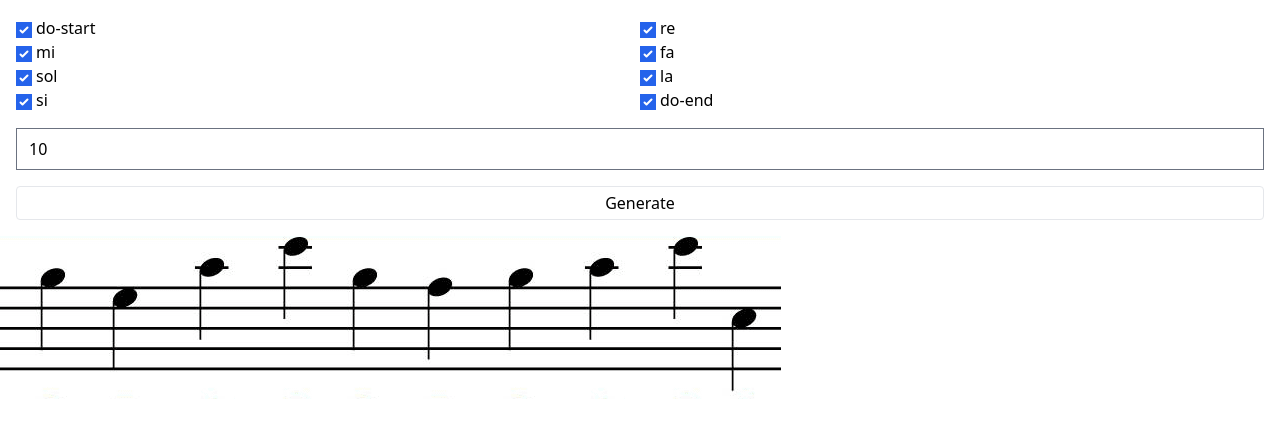
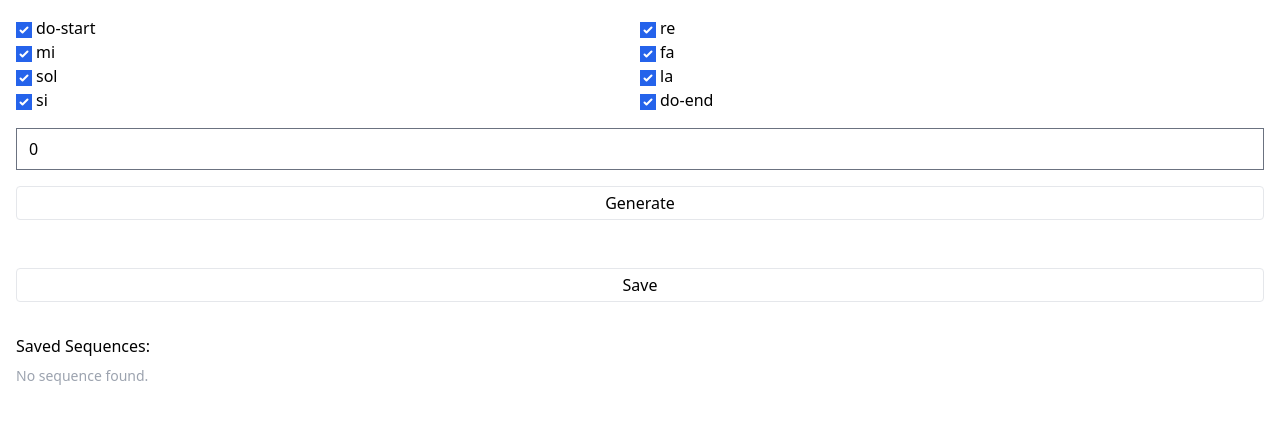
Before and after one commit to djawad98/notello, a Vue app: page / in a window 1280 px wide. Shown: the top 430 px of the page. Built offline with nearby package versions, Linux system fonts and the light colour scheme.

Commit message:
implement actions

```diff
--- a/src/views/HomeView.vue
+++ b/src/views/HomeView.vue
@@ -3,13 +3,25 @@ import { ref, watch, watchEffect } from 'vue'
 import { sample } from 'underscore';
 
 type Note = 'do-start' | 'do-end' | 're' | 'mi' | 'fa' | 'sol' | 'la' | 'si';
+type Sequence = {
+  id: number,
+  createdAt: Date,
+  label: string,
+  content: Note[]
+}
 const allNotes: Note[] = ['do-start', 're', 'mi', 'fa', 'sol', 'la', 'si', 'do-end'];
-const preferedNotes = ref<Note[]>(allNotes);
-const noteCount = ref<number>(10);
+
+const PREFERED_NOTES_KEY = 'notella-prefered-notes';
+const preferedNotesInLocalStorage = JSON.parse(localStorage.getItem(PREFERED_NOTES_KEY) ?? '[]');
+const preferedNotes = ref<Note[]>(preferedNotesInLocalStorage.length ? preferedNotesInLocalStorage : allNotes);
+
+const PREFERED_NOTE_COUNT_KEY = 'notella-prefered-note-count';
+const preferedCountInLocalStorage = JSON.parse(localStorage.getItem(PREFERED_NOTE_COUNT_KEY) ?? '0');
+const noteCount = ref<number>(preferedCountInLocalStorage ?? 10);
+
 const notes = ref<Note[]>([]);
 
 function generate() {
-  console.log('genereate')
   let samplee = new Array(noteCount.value).fill('');
   const notess = samplee.map(item => {
     item = sample(preferedNotes.value)
@@ -20,6 +32,42 @@ function generate() {
 watchEffect(() => {
   generate()
 })
+
+watch(preferedNotes, (notes) => {
+  localStorage.setItem(PREFERED_NOTES_KEY, JSON.stringify(notes))
+})
+watch(noteCount, (count) => {
+  localStorage.setItem(PREFERED_NOTE_COUNT_KEY, JSON.stringify(count))
+})
+
+const SAVED_NOTE_SEQUENCE_KEY = 'notella-saved-sequences';
+const savedSequencesInLocalStorage = JSON.parse(localStorage.getItem(SAVED_NOTE_SEQUENCE_KEY) ?? '[]')
+const savedSequences = ref<Sequence[]>(savedSequencesInLocalStorage)
+function saveSequence() {
+  const sequenceName = prompt('Enter the name:');
+  if (sequenceName) {
+    savedSequences.value.push({
+      label: sequenceName,
+      createdAt: new Date(),
+      content: notes.value,
+      id: new Date().getTime()
+    })
+
+    localStorage.setItem(SAVED_NOTE_SEQUENCE_KEY, JSON.stringify(savedSequences.value))
+  }
+}
+
+function loadSequence(sequence: Sequence){
+  notes.value = sequence.content
+}
+
+function deleteSequence(deletedSequence: Sequence){
+  savedSequences.value = savedSequences.value.filter(seq => {
+    return seq.id !== deletedSequence.id
+  })
+
+  localStorage.setItem(SAVED_NOTE_SEQUENCE_KEY, JSON.stringify(savedSequences.value))
+}
 </script>
 
 <template>
@@ -34,22 +82,45 @@ watchEffect(() => {
         </li>
       </ul>
       <input type="number" v-model="noteCount" min="1">
-      <button @click="generate" class="px-4 py-1 rounded border border-solid border-gray-200">Generate</button>
+      <button @click="generate" type="button" class="button">Generate</button>
     </div>
-    <div class="max-w-full overflow-y-auto">
-    <ul class="board">
-      <img v-for="note, i of notes.slice(0, noteCount)" :key="i" :src="`notes/${note}.gif`">
-    </ul>
+    <div class="max-w-full overflow-y-auto pb-4">
+      <ul class="board">
+        <img v-for="note, i of notes.slice(0, noteCount)" :key="i" :src="`notes/${note}.gif`">
+      </ul>
+    </div>
+    <div class="p-4">
+    <button @click="saveSequence" type="button" class="button w-full mb-4">Save</button>
+    <div class="mt-4">
+      <p>Saved Sequences:</p>
+      <ul v-if="savedSequences.length" class="list">
+        <li v-for="sequence,i in savedSequences" :key="i" @click="loadSequence(sequence)" >
+          {{ sequence.label }}
+          <button @click.stop="deleteSequence(sequence)" type="button" class="text-sm text-red-500 hover:underline">Delete</button>
+        </li>
+      </ul>
+      <p v-else class="text-sm mt-2 text-gray-400">No sequence found.</p>
+    </div>
   </div>
   </main>
 </template>
 
 
 <style lang="scss" scoped>
-@use 'sass:math';
-$height: 40px;
 
 .board {
   @apply flex;
 }
+
+.button {
+  @apply px-4 py-1 rounded border border-solid border-gray-200;
+}
+
+.list {
+  @apply flex flex-col divide-gray-400 divide-y;
+  li {
+    @apply px-2 py-1 cursor-pointer;
+    @apply flex justify-between items-center
+  }
+}
 </style>
```
